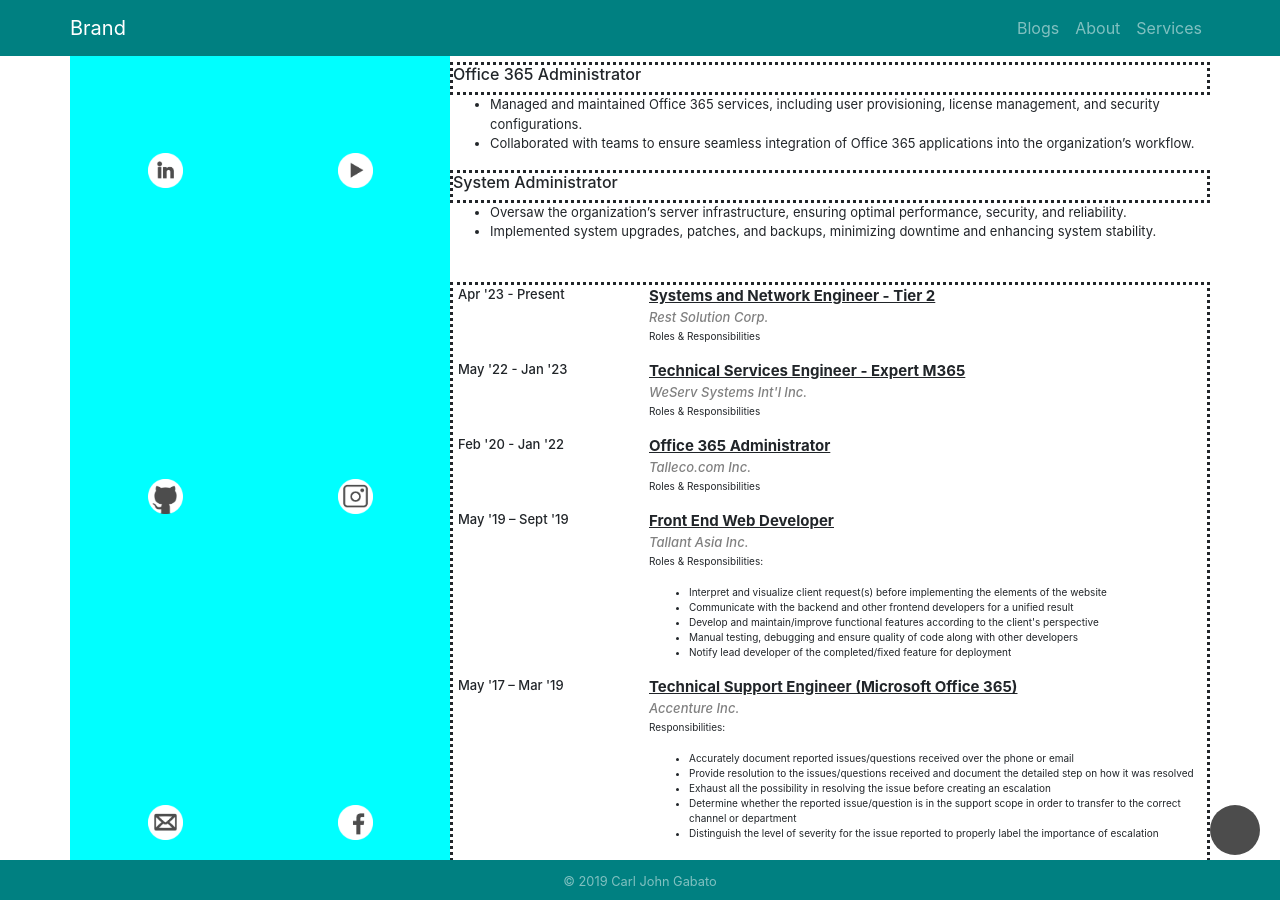
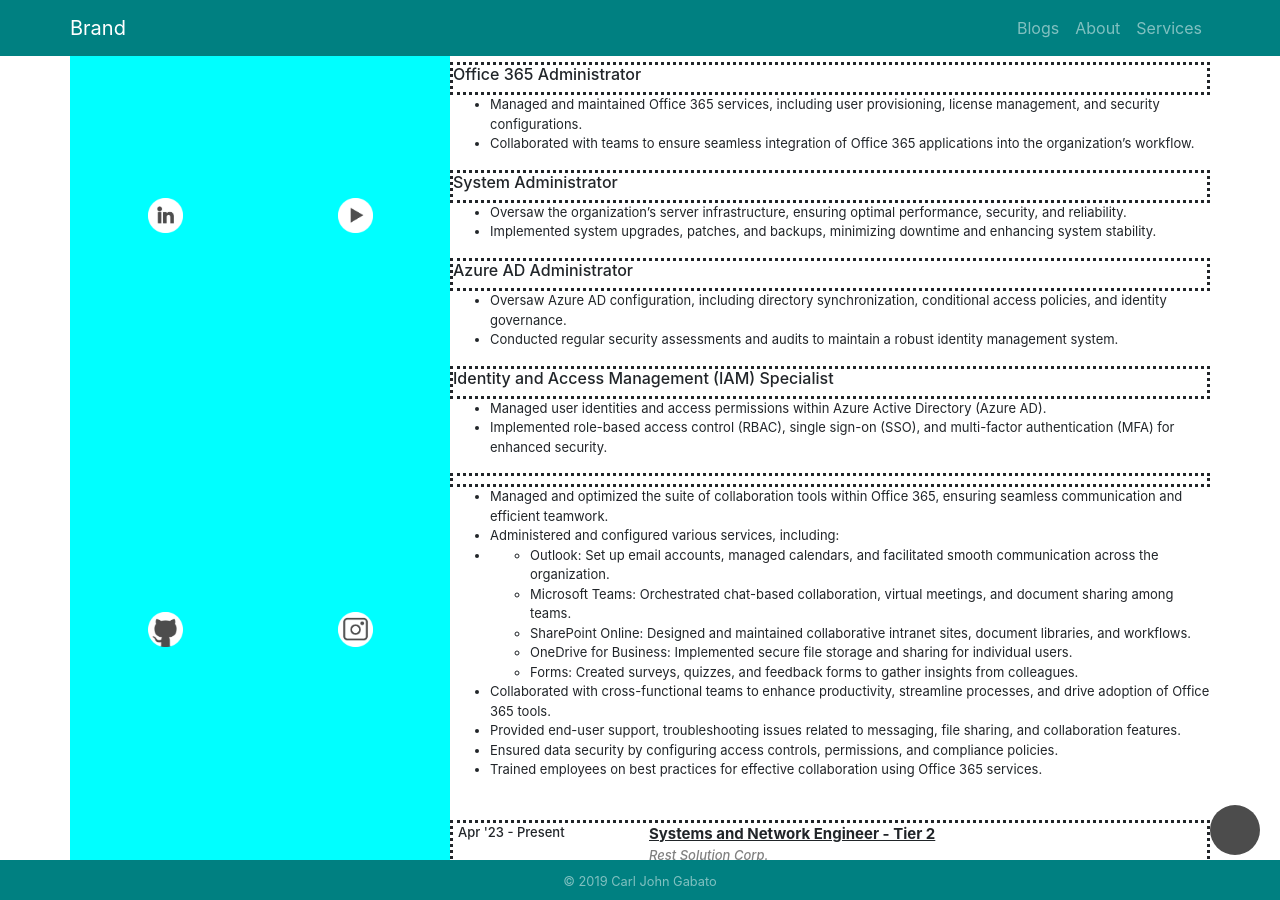
Before and after one commit to carljohngabato/aboutme, a Jekyll site: the page built from blogs.html, in a window 1280 px wide and 900 px high, scrolled down 938 px. Built offline with Jekyll 4.4.1, drawn with Linux system fonts in a browser that asks for light colours; nearby versions of some CDN libraries; grey boxes are pictures that could not be loaded.

```diff
--- a/blogs.html
+++ b/blogs.html
@@ -98,6 +98,46 @@
                     <ul>
                         <li class="exp-font-sz">Oversaw the organization’s server infrastructure, ensuring optimal performance, security, and reliability.</li>
                         <li class="exp-font-sz">Implemented system upgrades, patches, and backups, minimizing downtime and enhancing system stability.</li>
+                    </ul>
+                </div>
+                <div class="row row-jobs">
+                    <h6>Azure AD Administrator</h6>
+                </div>
+                <div class="row">
+                    <ul>
+                        <li class="exp-font-sz">Oversaw Azure AD configuration, including directory synchronization, conditional access policies, and identity governance.</li>
+                        <li class="exp-font-sz">Conducted regular security assessments and audits to maintain a robust identity management system.</li>
+                    </ul>
+                </div>
+                <div class="row row-jobs">
+                    <h6>Identity and Access Management (IAM) Specialist</h6>
+                </div>
+                <div class="row">
+                    <ul>
+                        <li class="exp-font-sz">Managed user identities and access permissions within Azure Active Directory (Azure AD).</li>
+                        <li class="exp-font-sz">Implemented role-based access control (RBAC), single sign-on (SSO), and multi-factor authentication (MFA) for enhanced security.</li>
+                    </ul>
+                </div>
+                <div class="row row-jobs">
+                    <h6></h6>
+                </div>
+                <div class="row">
+                    <ul>
+                        <li class="exp-font-sz">Managed and optimized the suite of collaboration tools within Office 365, ensuring seamless communication and efficient teamwork.</li>
+                        <li class="exp-font-sz">Administered and configured various services, including:</li>
+                        <li class="exp-font-sz">
+                            <ul>
+                                <li class="exp-font-sz">Outlook: Set up email accounts, managed calendars, and facilitated smooth communication across the organization.</li>
+                                <li class="exp-font-sz">Microsoft Teams: Orchestrated chat-based collaboration, virtual meetings, and document sharing 	among teams.</li>
+                                <li class="exp-font-sz">SharePoint Online: Designed and maintained collaborative intranet sites, document libraries, and 	workflows.</li>
+                                <li class="exp-font-sz">OneDrive for Business: Implemented secure file storage and sharing for individual users.</li>
+                                <li class="exp-font-sz">Forms: Created surveys, quizzes, and feedback forms to gather insights from colleagues.</li>
+                            </ul>
+                        </li>
+                        <li class="exp-font-sz">Collaborated with cross-functional teams to enhance productivity, streamline processes, and drive adoption of Office 365 tools.</li>
+                        <li class="exp-font-sz">Provided end-user support, troubleshooting issues related to messaging, file sharing, and collaboration features.</li>
+                        <li class="exp-font-sz">Ensured data security by configuring access controls, permissions, and compliance policies.</li>
+                        <li class="exp-font-sz">Trained employees on best practices for effective collaboration using Office 365 services.</li>
                     </ul>
                 </div>
                 <br>
```
